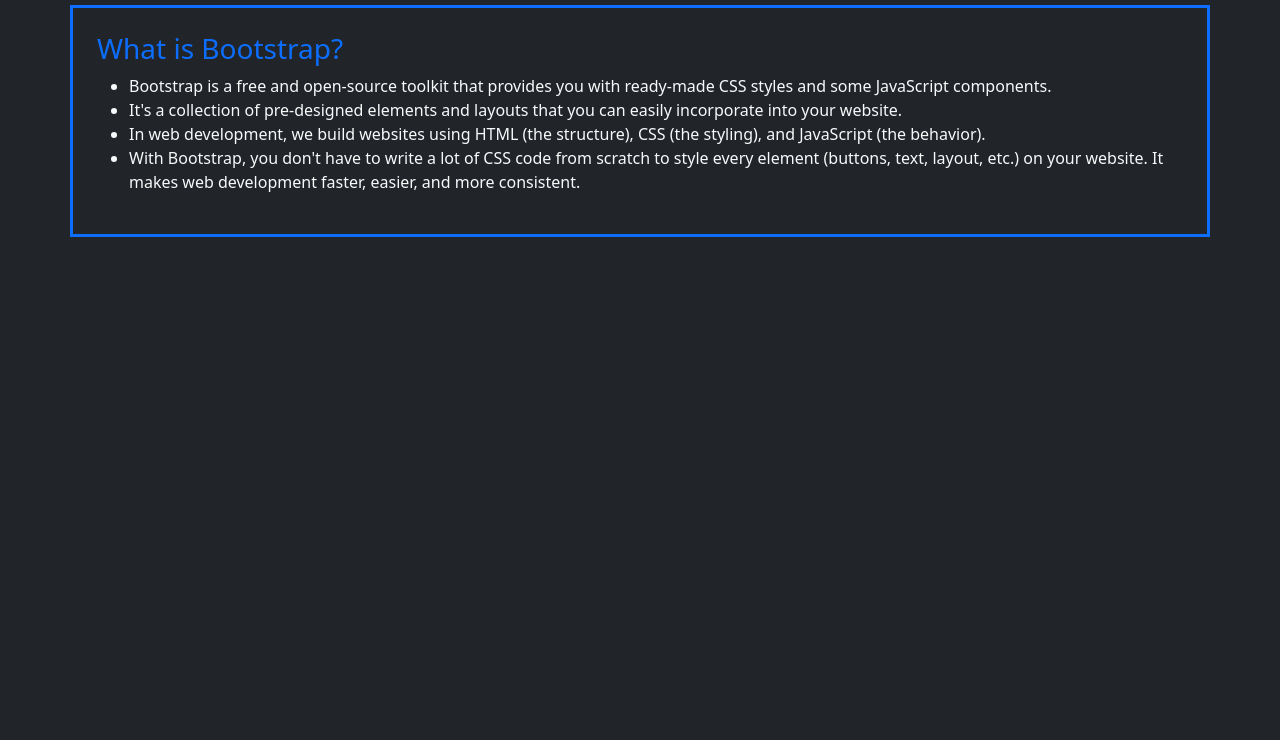
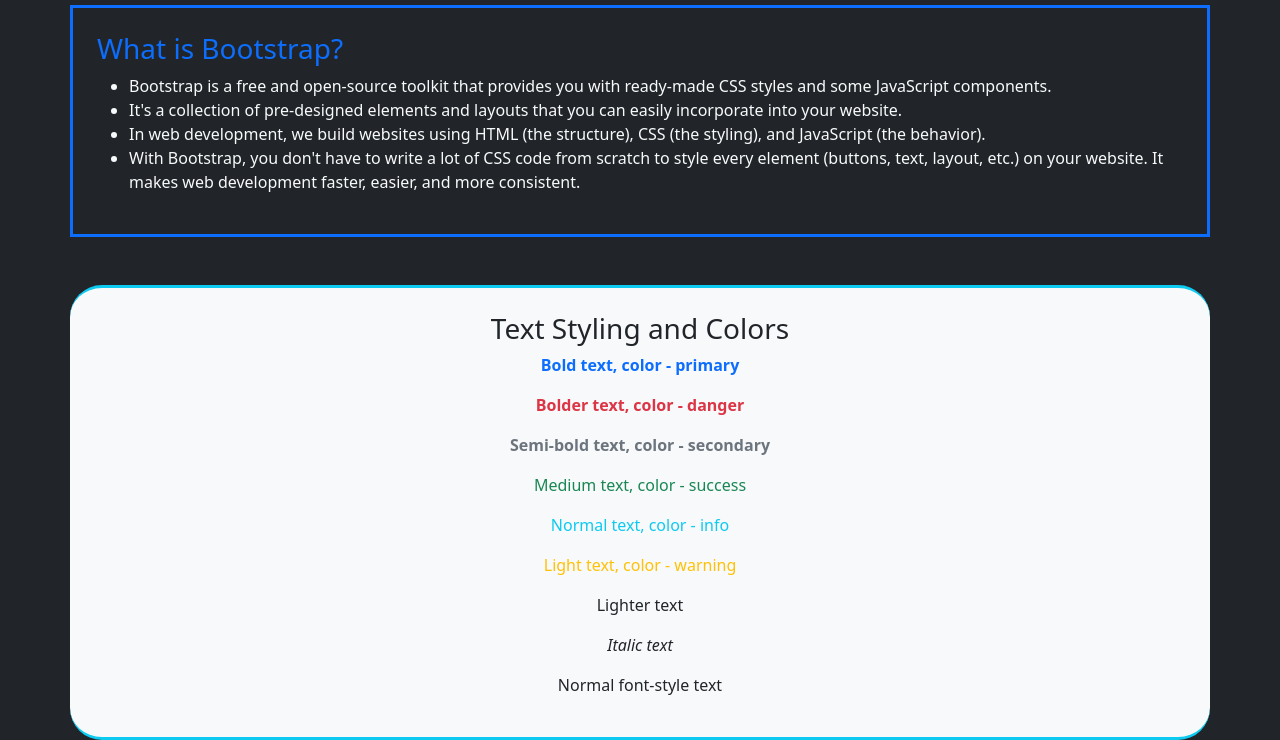
Before and after one commit to nandanaRMridul/bootstrapPractice, a plain HTML site: page index.html in a window 1280 px wide. Shown: the part 115-855 px from the top of the page. Before the commit the page ends 800 px from the top, so only its background shows below. Drawn offline with nearby package versions, Linux system fonts and the light colour scheme.

Commit message:
Added next section: Text Styling and Colors, completed

```diff
--- a/index.html
+++ b/index.html
@@ -25,6 +25,20 @@
     </ul>
   </div>
 
+  <div
+    class="container bg-light text-center text-dark mt-5 p-4 border border-start-0 border-end-0 border-info border-3 rounded-5">
+    <h3 class="fw-light text-dark">Text Styling and Colors</h3>
+    <p class="fw-bold text-primary">Bold text, color - primary</p>
+    <p class="fw-bolder text-danger">Bolder text, color - danger</p>
+    <p class="fw-semibold text-secondary">Semi-bold text, color - secondary</p>
+    <p class="fw-medium text-success">Medium text, color - success</p>
+    <p class="fw-normal text-info">Normal text, color - info</p>
+    <p class="fw-light text-warning">Light text, color - warning</p>
+    <p class="fw-lighter">Lighter text</p>
+    <p class="fst-italic">Italic text</p>
+    <p class="fst-normal">Normal font-style text</p>
+  </div>
+
   </div>
 </body>
 
```
